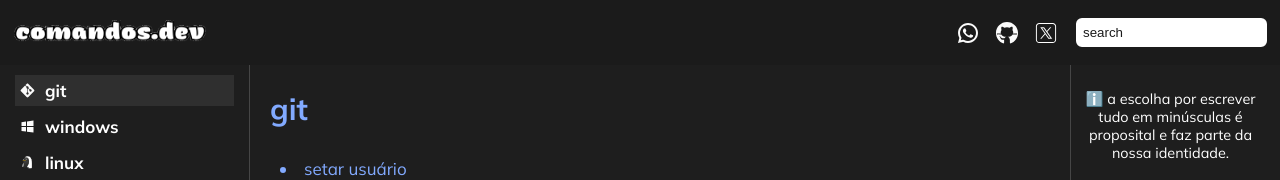
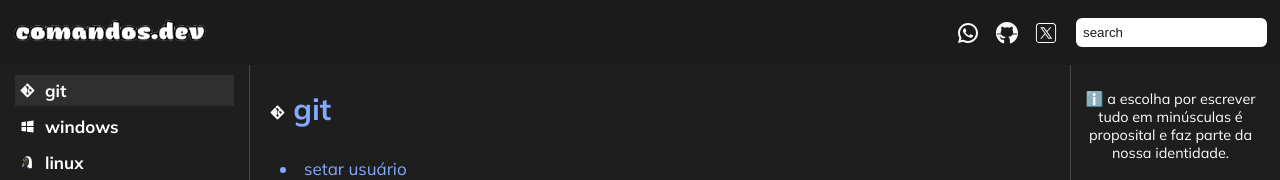
Before and after one commit to leonardoamsilva/com.dev, a React (Create React App) app: page /git in a window 1280 px wide. Shown: the top 180 px of the page. Built offline with nearby package versions, Linux system fonts and the light colour scheme.

Commit message:
new implementations

```diff
--- a/src/components/Code/index.jsx
+++ b/src/components/Code/index.jsx
@@ -1,7 +1,7 @@
 import './style.css';
 
 
-export const Code = ({ title, dataCommand, search }) => {
+export const Code = ({ title, dataCommand, search, img }) => {
 
    // Função para copiar o texto do elemento pai do botão clicado
   const copiarTexto = (e) => {
@@ -29,7 +29,7 @@ export const Code = ({ title, dataCommand, search }) => {
 
     return (
       <>
-        <h1>{title}</h1>
+        <h1><img src={img} alt='simbolo da plataforma'/> {title}</h1>
         {filteredCommands.length > 0 ? (
         filteredCommands.map((command, index) => (
           <code key={index}>
--- a/src/pages/Git/index.jsx
+++ b/src/pages/Git/index.jsx
@@ -1,10 +1,10 @@
-
+import git from "../../assets/images/git.svg";
 import { Code } from '../../components/Code';
 import gitData from '../../assets/commands/git.json'
 
 export const Git = ({ search }) => {
 
   return (
-    <Code title="git" dataCommand={gitData} search={search}/>
+    <Code title="git" img={git} dataCommand={gitData} search={search}/>
   );
 };
--- a/src/pages/Linux/index.jsx
+++ b/src/pages/Linux/index.jsx
@@ -1,8 +1,9 @@
+import linux from "../../assets/images/linux.svg"
 import { Code } from '../../components/Code';
 import linuxData from '../../assets/commands/linux.json'
 
 export const Linux = ({ search }) => {
   return (
-    <Code title="linux" dataCommand={linuxData} search={search}/>
+    <Code title="linux" dataCommand={linuxData} search={search} img={linux} />
   );
 };
--- a/src/pages/Mac/index.jsx
+++ b/src/pages/Mac/index.jsx
@@ -1,8 +1,9 @@
+import mac from "../../assets/images/mac.svg"
 import { Code } from '../../components/Code';
 import macData from '../../assets/commands/mac.json'
 
 export const Mac = ({ search }) => {
   return (
-    <Code title="mac" dataCommand={macData} search={search}/>
+    <Code title="mac" dataCommand={macData} search={search} img={mac} />
   );
 };
--- a/src/pages/Vim/index.jsx
+++ b/src/pages/Vim/index.jsx
@@ -1,8 +1,9 @@
+import vim from "../../assets/images/vim.svg"
 import { Code } from '../../components/Code';
 import vimData from '../../assets/commands/vim.json'
 
 export const Vim = ({ search }) => {
   return (
-    <Code title="vim" dataCommand={vimData} search={search}/>
+    <Code title="vim" dataCommand={vimData} search={search} img={vim} />
   );
 };
--- a/src/pages/Vscode/index.jsx
+++ b/src/pages/Vscode/index.jsx
@@ -1,8 +1,9 @@
+import vscode from "../../assets/images/vscode.svg"
 import { Code } from '../../components/Code';
 import vscodeData from '../../assets/commands/vscode.json'
 
 export const Vscode = ({ search }) => {
   return (
-    <Code title="vscode" dataCommand={vscodeData} search={search}/>
+    <Code title="vscode" dataCommand={vscodeData} search={search} img={vscode} />
   );
 };
--- a/src/pages/Windows/index.jsx
+++ b/src/pages/Windows/index.jsx
@@ -1,8 +1,9 @@
+import windows from "../../assets/images/windows.svg"
 import { Code } from '../../components/Code';
 import windowsData from '../../assets/commands/windows.json'
 
 export const Windows = ({ search }) => {
   return (
-    <Code title="windows" dataCommand={windowsData} search={search}/>
+    <Code title="windows" dataCommand={windowsData} search={search} img={windows} />
   );
 };
```
